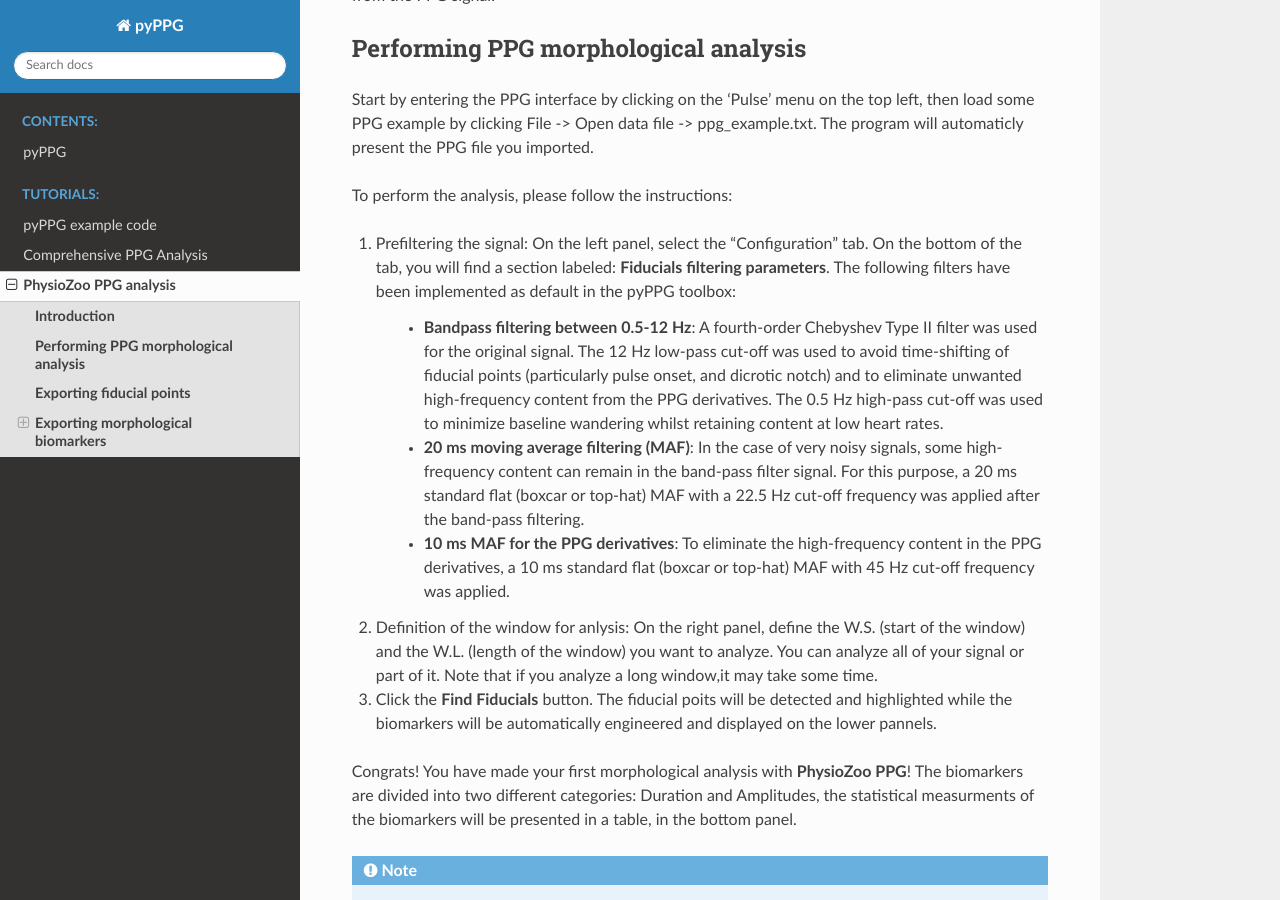
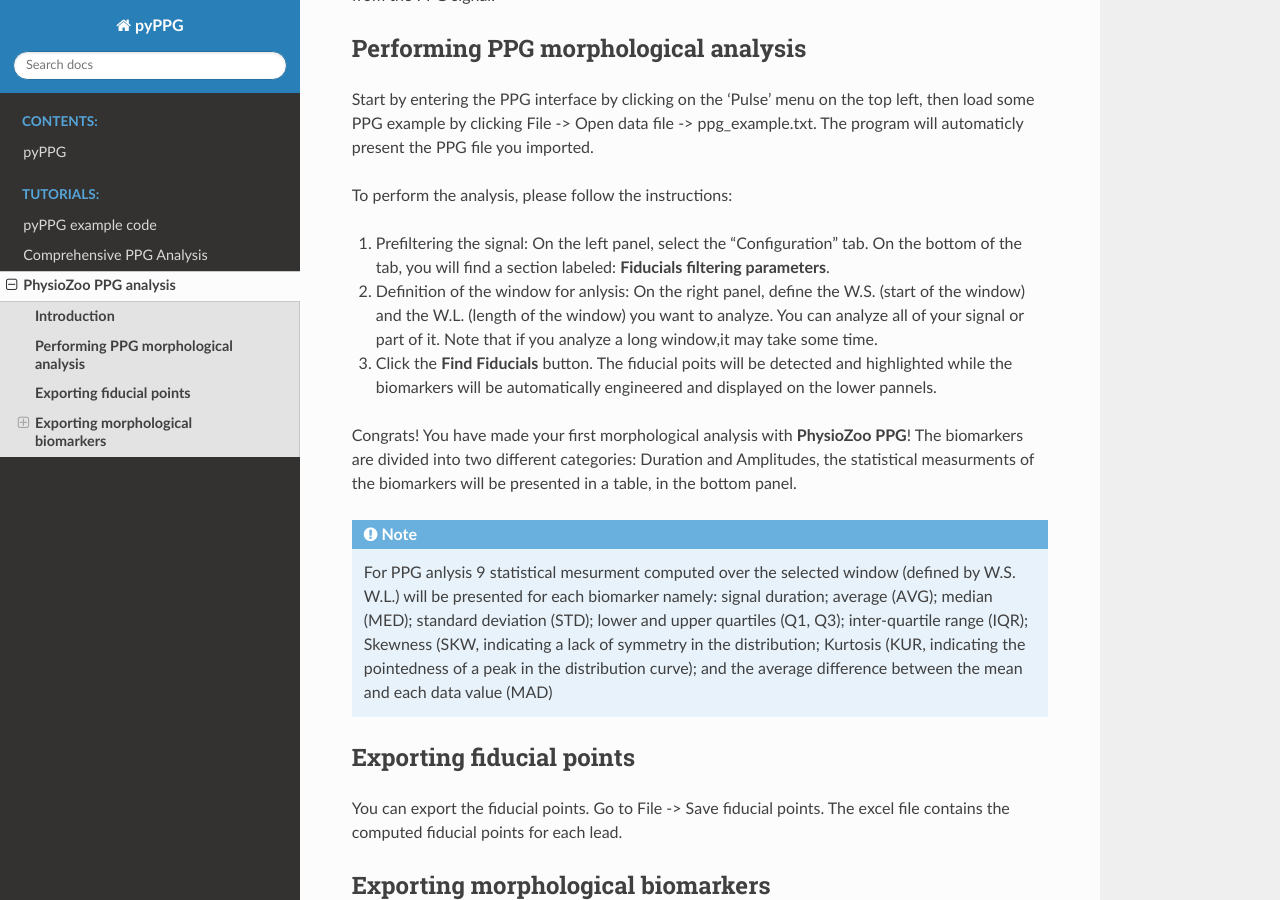
Before and after one commit to godamartonaron/GODA_pyPPG, a Sphinx documentation site: the page built from docs/tutorials/PZ_PPG.rst, in a window 1280 px wide and 900 px high, scrolled down 712 px. Built offline with Sphinx 7.4.7 and the Read the Docs theme 2.0.0, drawn with Linux system fonts in a browser that asks for light colours.

Commit message:
update docs

```diff
--- a/docs/tutorials/PZ_PPG.rst
+++ b/docs/tutorials/PZ_PPG.rst
@@ -23,13 +23,7 @@
 
 To perform the analysis, please follow the instructions:
 
-#. Prefiltering the signal: On the left panel, select the "Configuration" tab. On the bottom of the tab, you will find a section labeled: **Fiducials filtering parameters**. The following
-   filters have been implemented as default in the pyPPG toolbox:
-
-    * **Bandpass filtering between 0.5-12 Hz**: A fourth-order Chebyshev Type II filter was used for the original signal. The 12 Hz low-pass cut-off was used to avoid time-shifting of fiducial points (particularly pulse onset, and dicrotic notch) and to eliminate unwanted high-frequency content from the PPG derivatives. The 0.5 Hz high-pass cut-off was used to minimize baseline wandering whilst retaining content at low heart rates.
-    * **20 ms moving average filtering (MAF)**: In the case of very noisy signals, some high-frequency content can remain in the band-pass filter signal. For this purpose, a 20 ms standard flat (boxcar or top-hat) MAF with a 22.5 Hz cut-off frequency was applied after the band-pass filtering.
-    * **10 ms MAF for the PPG derivatives**: To eliminate the high-frequency content in the PPG derivatives, a 10 ms standard flat (boxcar or top-hat) MAF with 45 Hz cut-off frequency was applied.
-
+#. Prefiltering the signal: On the left panel, select the "Configuration" tab. On the bottom of the tab, you will find a section labeled: **Fiducials filtering parameters**.
 #. Definition of the window for anlysis: On the right panel, define the W.S. (start of the window) and the W.L. (length of the window) you want to analyze. You can analyze all of your signal or part of it. Note that if you analyze a long window,it may take some time.
 
 #. Click the **Find Fiducials** button. The fiducial poits will be detected and highlighted while the biomarkers will be automatically engineered and displayed on the lower pannels.
```
Also changed, not shown: 5 other files.
